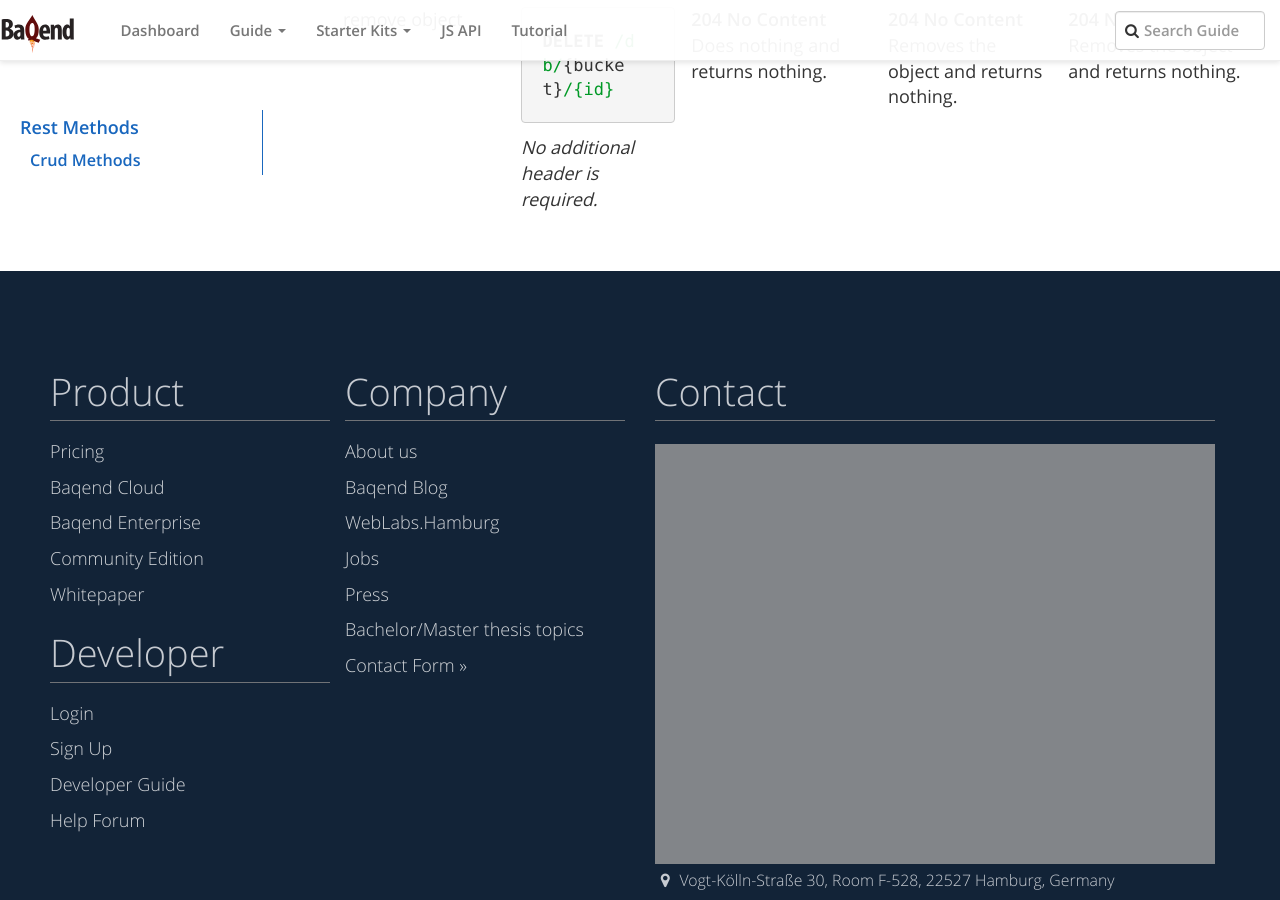
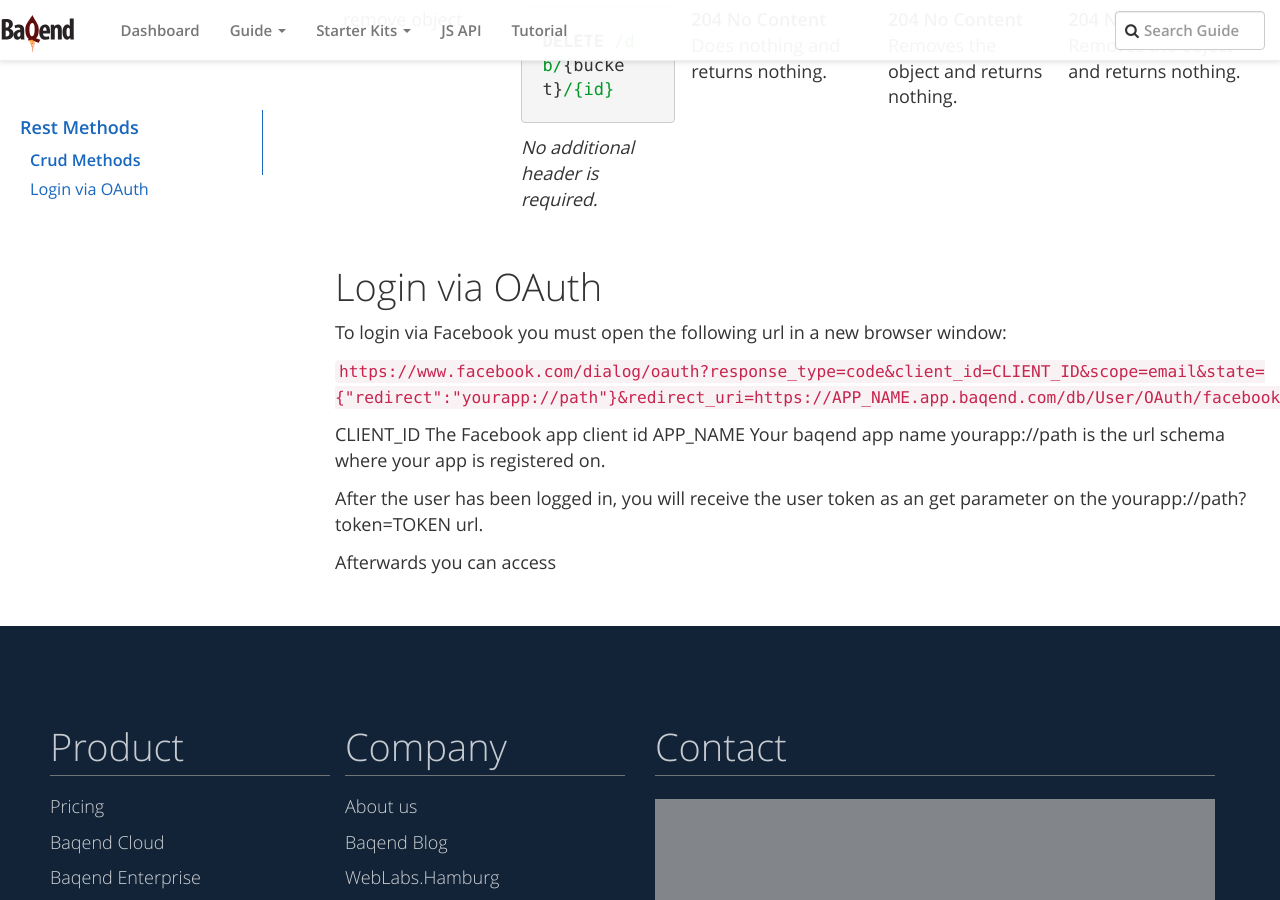
Before and after one commit to Baqend/guide, an MkDocs documentation site: the page built from src/rest.md, in a window 1280 px wide and 900 px high, scrolled down 2144 px. Built offline with MkDocs 1.6.1, drawn with Linux system fonts in a browser that asks for light colours; comment, search, counter and statistics services are not loaded; old or Windows-style settings are respelled for this version of MkDocs.

Commit message:
Die wordpress section for now

```diff
--- a/mkdocs.yml
+++ b/mkdocs.yml
@@ -25,7 +25,7 @@ pages:
         - 'Files': 'topics/files/index.md'
         - 'Caching': 'topics/caching/index.md'
         - 'Logging': 'topics/logging/index.md'
-        - WordPress Plugin: 'topics/wordpress/index.md'
+        #- WordPress Plugin: 'topics/wordpress/index.md'
 
     - Starter Kits:
         - Starter Kits Overview: 'starter-kits/index.md'
--- a/src/rest.md
+++ b/src/rest.md
@@ -104,3 +104,17 @@ If-Match: *</code></pre>
         <td><b>204 No Content</b><br> Removes the object and returns nothing.</td>
     </tr>
 </table>
+
+##Login via OAuth
+
+To login via Facebook you must open the following url in a new browser window:
+
+`https://www.facebook.com/dialog/oauth?response_type=code&client_id=CLIENT_ID&scope=email&state={"redirect":"yourapp://path"}&redirect_uri=https://APP_NAME.app.baqend.com/db/User/OAuth/facebook`
+
+CLIENT_ID The Facebook app client id
+APP_NAME Your baqend app name
+yourapp://path is the url schema where your app is registered on.
+
+After the user has been logged in, you will receive the user token as an get parameter on the yourapp://path?token=TOKEN url.
+
+Afterwards you can access
```
